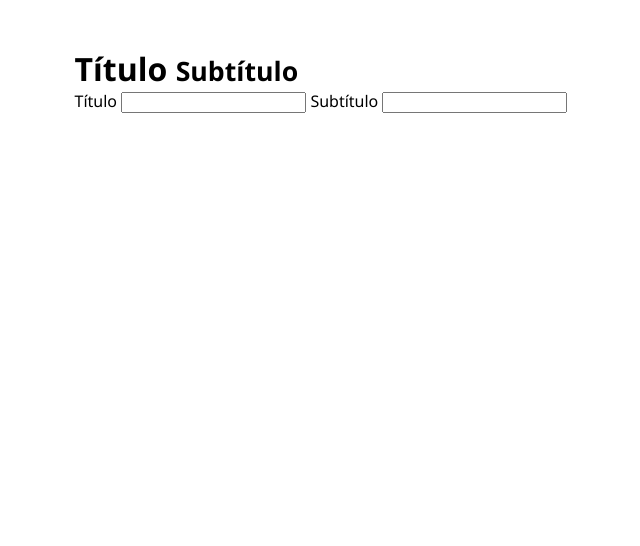
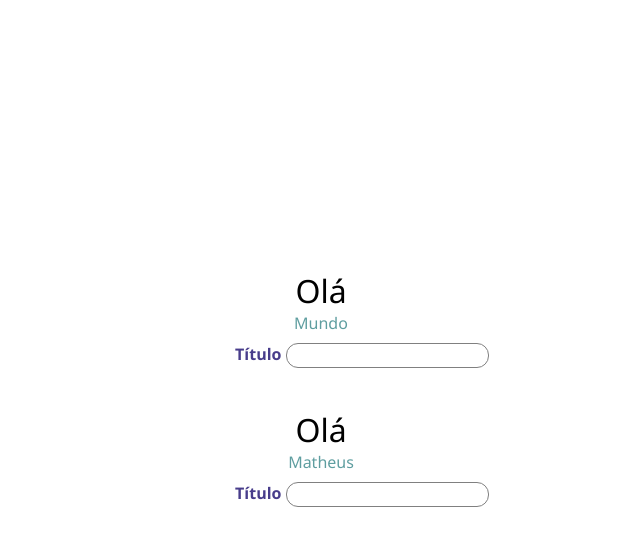
Before and after one commit to rubens-lopes/spa-cangaco, a website built with webpack: page src/index.html in a window 1280 px wide. Shown: the whole page, without its empty margins (319-959 px from the left). Built offline with nearby package versions, Linux system fonts and the light colour scheme.

Commit message:
refactor: usa a abordagem de componentes para escrever o mesmo código

```diff
--- /dev/null
+++ b/src/componentes/formulario-cabecalho/controle.ts
@@ -0,0 +1,23 @@
+import Cabeçalho from '&/componentes/cabecalho/controle'
+import { Componente, ParâmetrosClicoDeVida } from '&/componentes/componente'
+import EntradaDeTexto from '&/componentes/entrada-de-texto/controle'
+import ModeloFormulárioCabeçalho from './modelo'
+import VisualizaçãoFormulárioCabelhaço from './visualizacao'
+
+export type ParâmetrosFormulárioCabeçalho = IdComponente & ModeloFormulárioCabeçalho
+
+export default class FormulárioCabeçalho extends Componente<VisualizaçãoFormulárioCabelhaço> {
+  constructor({ id, título, subtítulo }: ParâmetrosFormulárioCabeçalho) {
+    super(new VisualizaçãoFormulárioCabelhaço(`[data-formulário-cabeçalho="${id ?? ``}"]`), { id, título, subtítulo })
+  }
+
+  vincular({ modelo }: ParâmetrosClicoDeVida<VisualizaçãoFormulárioCabelhaço, ParâmetrosFormulárioCabeçalho>): void {
+    const cabeçalho = new Cabeçalho({ id: `cabeçalho-${modelo.id}`, título: modelo.título, subtítulo: modelo.subtítulo })
+
+    new EntradaDeTexto({
+      nome: `Título`,
+      id: `título-${modelo.id}`,
+      aoDigitar: (conteúdo: string) => cabeçalho.definirTítulo(conteúdo),
+      })
+  }
+}
--- /dev/null
+++ b/src/componentes/formulario-cabecalho/modelo.ts
@@ -0,0 +1,3 @@
+export default class ModeloFormulárioCabeçalho {
+  constructor(public título: string, public subtítulo: string) { }
+}
--- /dev/null
+++ b/src/componentes/formulario-cabecalho/visualizacao.ts
@@ -0,0 +1,11 @@
+import Visualização from '&/componentes/visualizacao'
+
+export default class VisualizaçãoFormulárioCabelhaço extends Visualização<IdComponente> {
+  protected obterVisualização({ id }: IdComponente) {
+    return `
+        <div data-cabeçalho="cabeçalho-${id}"></div>
+        <div data-entrada-de-texto="título-${id}"></div>
+        <div data-entrada-de-texto="subtítulo-${id}"></div>
+    `
+  }
+}
--- a/src/estilos.scss
+++ b/src/estilos.scss
@@ -9,7 +9,6 @@ body {
   font-family: 'Segoe UI', Tahoma, Geneva, Verdana, sans-serif;
   font-size: 16px;
   height: fit-content;
-  margin-top: -50%;
 }
 
 * {
--- a/src/index.html
+++ b/src/index.html
@@ -9,20 +9,8 @@
 </head>
 
 <body>
-  <h1>
-    Título
-    <small>Subtítulo</small>
-  </h1>
-
-  <label>
-    Título
-    <input name="título" type="text">
-  </label>
-
-  <label>
-    Subtítulo
-    <input name="subtítulo" type="text">
-  </label>
+  <div class="mb-16" data-formulário-cabeçalho="1"></div>
+  <div data-formulário-cabeçalho="2"></div>
 </body>
 
 </html>
--- a/src/index.ts
+++ b/src/index.ts
@@ -1,22 +1,7 @@
+import FormulárioCabeçalho from './componentes/formulario-cabecalho/controle'
 import './estilos.scss'
 
 document.addEventListener(`DOMContentLoaded`, () => {
-  const elementoTítulo = document.querySelector(`h1`)!
-
-  const entradaTítulo = document.querySelector<HTMLInputElement>(`[name="título"]`)!
-  const entradaSubtítulo = document.querySelector<HTMLInputElement>(`[name="subtítulo"]`)!
-
-  entradaTítulo.addEventListener(`keyup`, () => {
-    elementoTítulo.innerHTML = `
-      ${entradaTítulo.value}
-      <small>${entradaSubtítulo.value}<small>
-    `
-  })
-
-  entradaSubtítulo.addEventListener(`keyup`, () => {
-    elementoTítulo.innerHTML = `
-      ${entradaTítulo.value}
-      <small>${entradaSubtítulo.value}<small>
-    `
-  })
+  new FormulárioCabeçalho({ id: 1, título: `Olá`, subtítulo: `Mundo` })
+  new FormulárioCabeçalho({ id: 2, título: `Olá`, subtítulo: `Matheus` })
 })
```
Also changed, not shown: README.md.
